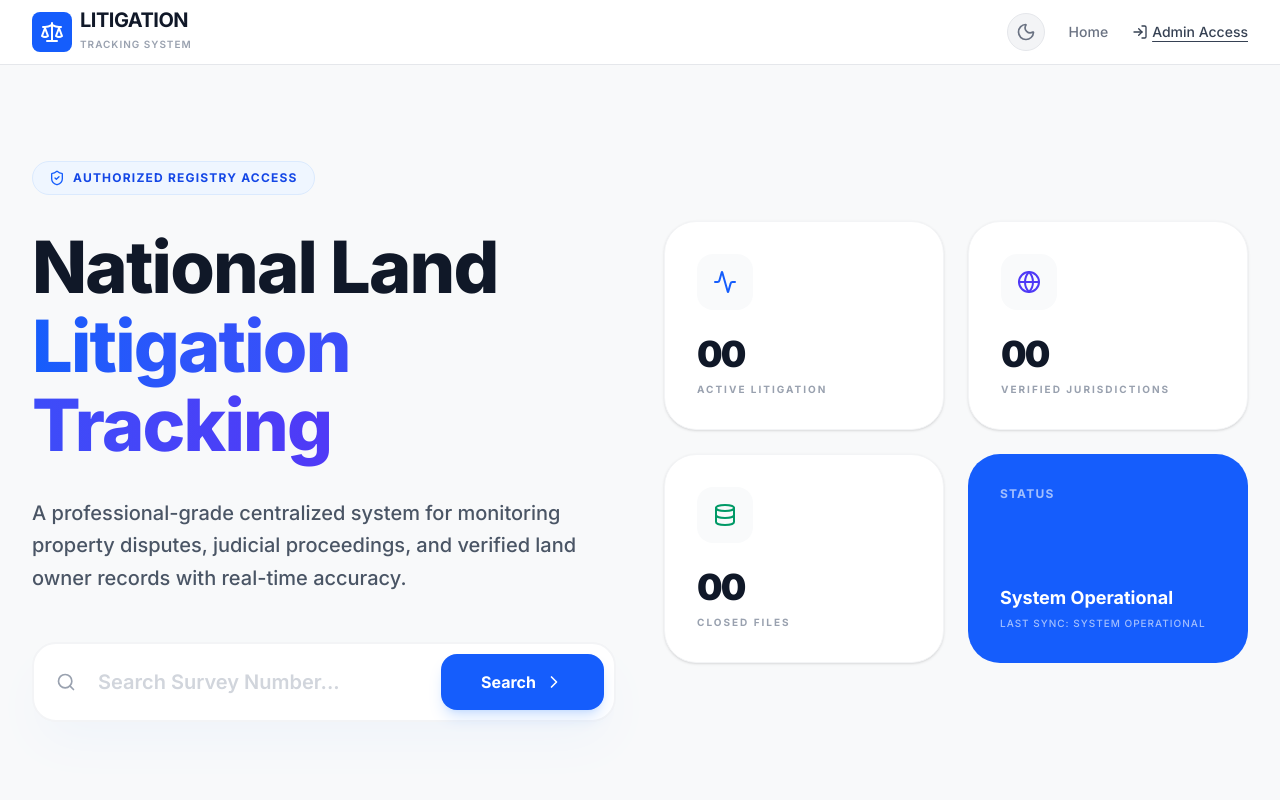
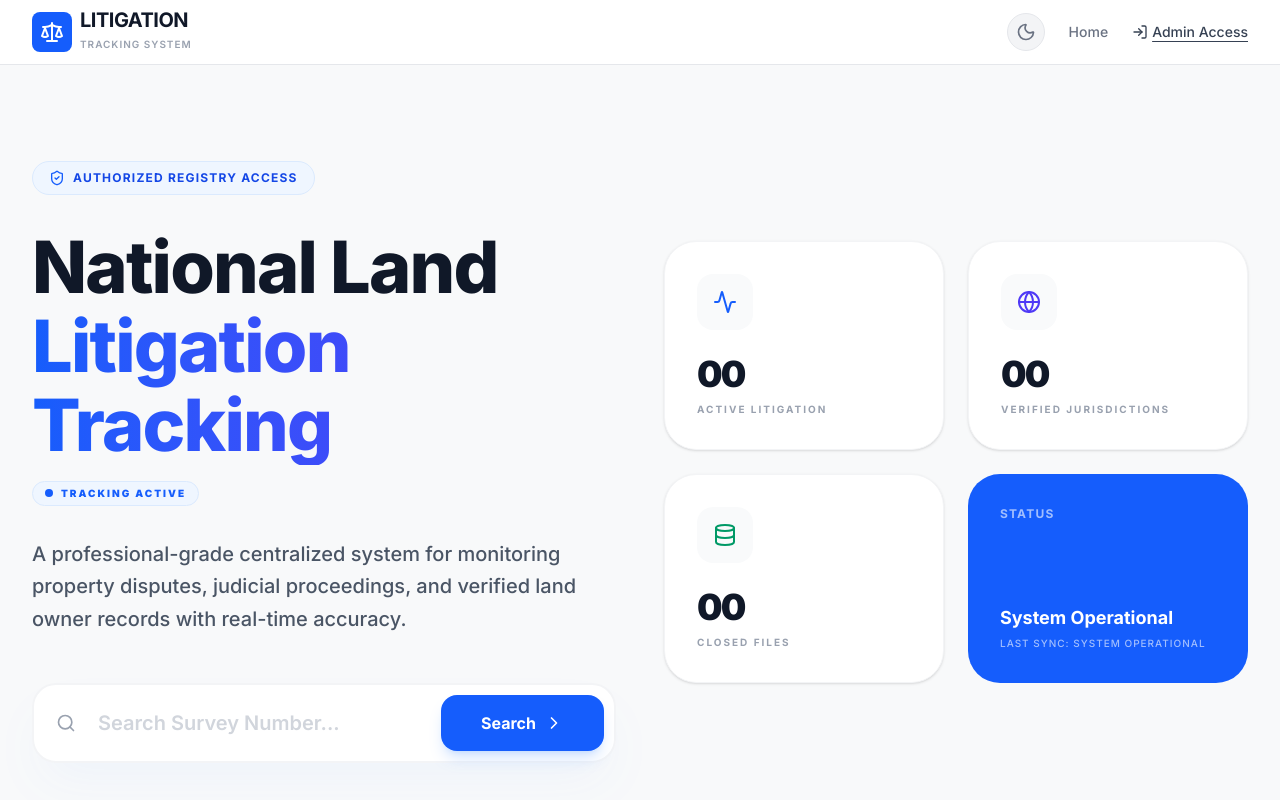
Before and after one commit to Altin35/LITIGATION, a React (Vite) app: page / in a window 1280 px wide. Shown: the top 800 px of the page. Built offline with nearby package versions, Linux system fonts and the light colour scheme; no server answers; a web font is replaced by a local one.

Commit message:
Added Anime

```diff
--- a/src/pages/HomePage.tsx
+++ b/src/pages/HomePage.tsx
@@ -81,9 +81,23 @@ export default function HomePage({ isDark }: { isDark: boolean }) {
               <span className="text-xs font-bold text-blue-700 dark:text-blue-300 uppercase tracking-widest">Authorized Registry Access</span>
             </div>
 
-            <h1 className="text-5xl lg:text-7xl font-extrabold tracking-tight text-gray-900 dark:text-white mb-8 leading-[1.1]">
-              National Land <br />
-              <span className="text-transparent bg-clip-text bg-gradient-to-r from-blue-600 to-indigo-600 dark:from-blue-400 dark:to-indigo-400">Litigation Tracking</span>
+            <h1 className="text-5xl lg:text-7xl font-extrabold tracking-tight text-gray-900 dark:text-white mb-8 leading-[1.1] flex flex-col">
+              <span>National Land</span>
+              <span className="flex items-center gap-4 flex-wrap">
+                <span className="text-transparent bg-clip-text bg-gradient-to-r from-blue-600 to-indigo-600 dark:from-blue-400 dark:to-indigo-400">Litigation Tracking</span>
+                <motion.div
+                  className="inline-flex items-center gap-2 px-3 py-1.5 rounded-full bg-blue-50 dark:bg-blue-900/20 border border-blue-100 dark:border-blue-800"
+                  initial={{ opacity: 0, scale: 0.8 }}
+                  animate={{ opacity: 1, scale: 1 }}
+                  transition={{ delay: 0.8 }}
+                >
+                  <span className="relative flex h-2 w-2">
+                    <span className="animate-ping absolute inline-flex h-full w-full rounded-full bg-blue-400 opacity-75"></span>
+                    <span className="relative inline-flex rounded-full h-2 w-2 bg-blue-600 dark:bg-blue-400"></span>
+                  </span>
+                  <span className="text-[10px] font-black uppercase tracking-[0.2em] text-blue-600 dark:text-blue-400">Tracking Active</span>
+                </motion.div>
+              </span>
             </h1>
 
             <p className="text-xl text-gray-600 dark:text-gray-400 max-w-xl mb-12 leading-relaxed font-medium">
```
